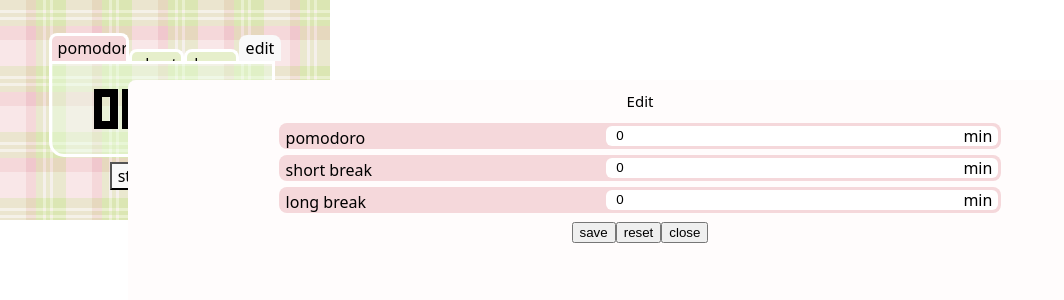
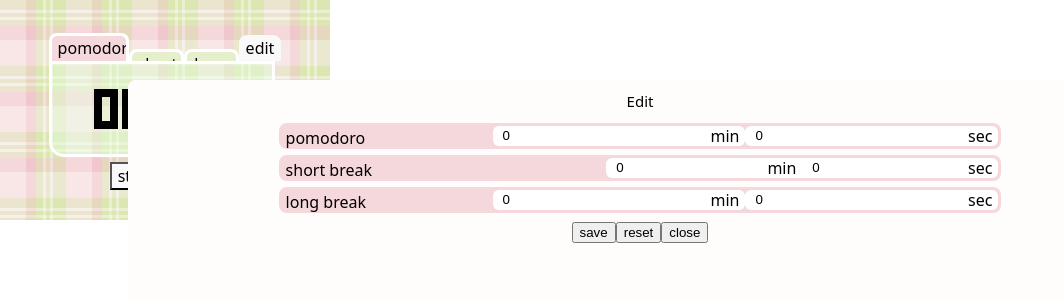
Before and after one commit to sonjali4/pomodoro-chrome-extension, a React (Vite) app: page / in a window 1280 px wide. Both pictures are taken after a click on the button "edit". Shown: the top 300 px of the page, without its empty margins (0-1064 px from the left). Built offline with nearby package versions, Linux system fonts and the light colour scheme; no server answers.

Commit message:
updated time input form to have separate minutes and seconds inputs

```diff
--- a/src/components/TimeEditForm.jsx
+++ b/src/components/TimeEditForm.jsx
@@ -1,20 +1,48 @@
 import { useState } from "react";
 
 function TimeEditForm({ modes, onClose }) {
-    const [times, setTimes] = useState(modes);
+    const [times, setTimes] = useState(() =>
+        Object.fromEntries(
+            Object.entries(modes).map(([mode, totalSeconds]) => [
+                mode, {
+                    minutes: Math.floor(totalSeconds / 60),
+                    seconds: totalSeconds % 60
+                }
+            ])
+        )
+    );
 
-    const handleChange = (e) => {
-        const { name, value } = e.target;
+    const handleMinutesChange = (mode, minutes) => {
         setTimes(prev => ({
             ...prev,
-            [name]: value
+            [mode]: {
+                ...prev[mode],
+                minutes: minutes
+            }
+        }));
+    }
+
+    const handleSecondsChange = (mode, seconds) => {
+        setTimes(prev => ({
+            ...prev,
+            [mode]: {
+                ...prev[mode],
+                seconds: seconds
+            }
         }));
     }
 
     const onSubmit = (e) => {
         e.preventDefault();
 
-        chrome.runtime.sendMessage({ action: 'update-times', times: times });
+        const updatedTimes = Object.fromEntries(
+            Object.entries(times).map(([mode, {minutes, seconds}]) => [
+                mode,
+                Number(minutes) * 60 + Number(seconds)
+            ])
+        );
+
+        chrome.runtime.sendMessage({ action: 'update-times', times: updatedTimes });
 
         onClose();
     }
@@ -27,24 +55,68 @@ function TimeEditForm({ modes, onClose }) {
                 <div className="edit-form-line-container">
                     <label htmlFor="pomodoro-time">pomodoro</label>
                     <div className="edit-form-input-container">
-                        <input type="number" name="pomodoro" value={times.pomodoro} onChange={handleChange} />
+                        <input
+                            type="number"
+                            value={times.pomodoro.minutes}
+                            onChange={(e) => handleMinutesChange('pomodoro', e.target.value)}
+                        />
                         <p>min</p>
+                    </div>
+                    <div className="edit-form-input-container">
+                        <input
+                            type="number"
+                            value={times.pomodoro.seconds}
+                            onChange={(e) => {
+                                handleSecondsChange('pomodoro', e.target.value);
+                            }}
+                        />
+                        <p>sec</p>
                     </div>
                 </div>
 
                 <div className="edit-form-line-container">
                     <label htmlFor="short-break-time">short break</label>
                     <div className="edit-form-input-container">
-                        <input type="number" name="shortBreak" value={times.shortBreak} onChange={handleChange} />
+                        <div className="edit-form-input-container">
+                        <input
+                            type="number"
+                            value={times.shortBreak.minutes}
+                            onChange={(e) => handleMinutesChange('shortBreak', e.target.value)}
+                        />
                         <p>min</p>
+                    </div>
+                    <div className="edit-form-input-container">
+                        <input
+                            type="number"
+                            value={times.shortBreak.seconds}
+                            onChange={(e) => {
+                                handleSecondsChange('shortBreak', e.target.value);
+                            }}
+                        />
+                        <p>sec</p>
+                    </div>
                     </div>
                 </div>
 
                 <div className="edit-form-line-container">
                     <label htmlFor="long-break-time">long break</label>
                     <div className="edit-form-input-container">
-                        <input type="number" name="longBreak" value={times.longBreak} onChange={handleChange} />
+                        <input
+                            type="number"
+                            value={times.longBreak.minutes}
+                            onChange={(e) => handleMinutesChange('longBreak', e.target.value)}
+                        />
                         <p>min</p>
+                    </div>
+                    <div className="edit-form-input-container">
+                        <input
+                            type="number"
+                            value={times.longBreak.seconds}
+                            onChange={(e) => {
+                                handleSecondsChange('longBreak', e.target.value);
+                            }}
+                        />
+                        <p>sec</p>
                     </div>
                 </div>
 
```
